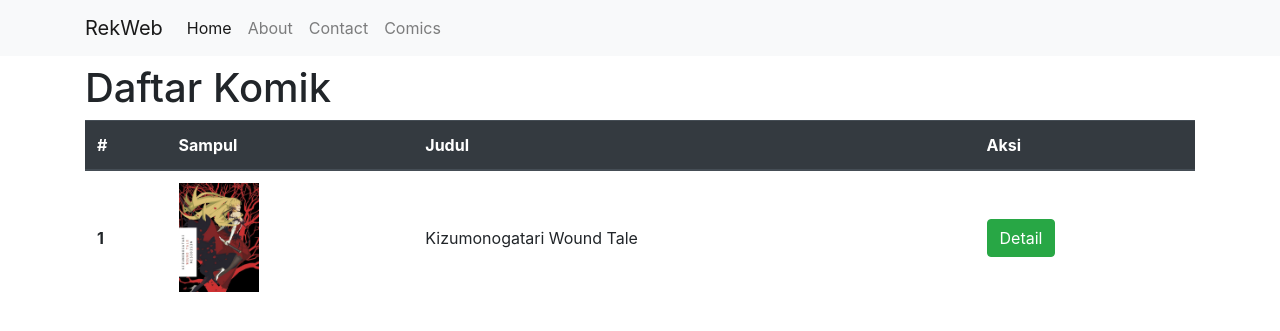
After one commit to anugrahsputra/rekweb2020_183040095_ci4app, a CodeIgniter 4 app: template app/Views/komik/index.php in a window 1280 px wide. The commit adds this page. Shown: the top 331 px of the page. Run offline with PHP 8.4 and a stand-in for CodeIgniter, Linux system fonts and the light colour scheme; the template is opened without the code that fills it, so the values that code supplies are empty; some libraries are stand-ins or nearby versions.

Commit message:
RekWeb codeigniter

```diff
--- /dev/null
+++ b/app/Views/komik/index.php
@@ -0,0 +1,31 @@
+<?= $this->extend('layout/template'); ?>
+
+<?= $this->section('content'); ?>
+<div class="container">
+    <div class="row">
+        <div class="col">
+            <h1 class="mt-2">Daftar Komik</h1>
+            <table class="table">
+                <thead class="thead-dark">
+                    <tr>
+                        <th scope="col">#</th>
+                        <th scope="col">Sampul</th>
+                        <th scope="col">Judul</th>
+                        <th scope="col">Aksi</th>
+                    </tr>
+                </thead>
+                <tbody>
+                    <tr>
+                        <th scope="row">1</th>
+                        <td><img src="/img/kizu wound tale.jpg" alt="" class="sampul"></td>
+                        <td>Kizumonogatari Wound Tale</td>
+                        <td>
+                            <a href="" class="btn btn-success">Detail</a>
+                        </td>
+                    </tr>
+                </tbody>
+            </table>
+        </div>
+    </div>
+</div>
+<?= $this->endSection(); ?>
--- a/app/Views/layout/navbar.php
+++ b/app/Views/layout/navbar.php
@@ -15,7 +15,9 @@
                 <li class="nav-item">
                     <a class="nav-link" href="/pages/contact">Contact</a>
                 </li>
-
+                <li class="nav-item">
+                    <a class="nav-link" href="/komik">Comics</a>
+                </li>
             </ul>
         </div>
     </div>
--- a/app/Views/layout/template.php
+++ b/app/Views/layout/template.php
@@ -8,6 +8,10 @@
 
     <!-- Bootstrap CSS -->
     <link rel="stylesheet" href="https://cdn.jsdelivr.net/npm/bootstrap@4.5.3/dist/css/bootstrap.min.css" integrity="sha384-TX8t27EcRE3e/ihU7zmQxVncDAy5uIKz4rEkgIXeMed4M0jlfIDPvg6uqKI2xXr2" crossorigin="anonymous">
+
+    <!-- My Css -->
+    <link rel="stylesheet" href="/css/style.css">
+
 
     <title><?= $title; ?></title>
 </head>
--- /dev/null
+++ b/public/css/style.css
@@ -0,0 +1,7 @@
+.sampul {
+  width: 80px;
+}
+
+.table > tbody > tr > * {
+  vertical-align: middle;
+}
```
Also changed, not shown: app/Controllers/Komik.php (added, +15 -0 lines), app/Models/KomikModel.php (added), public/img/hyouka.jpg (added), public/img/kizu wound tale.jpg (added).
